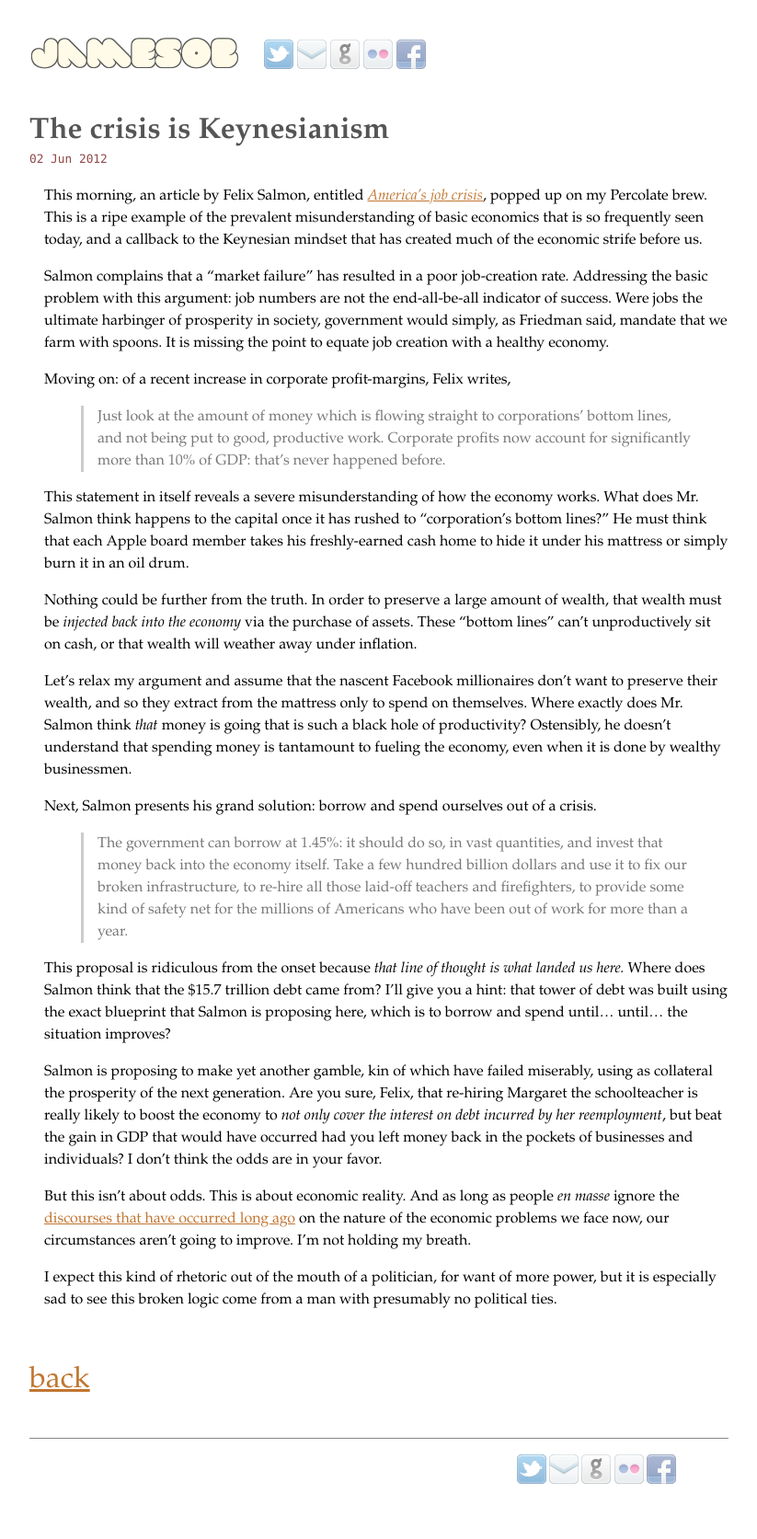
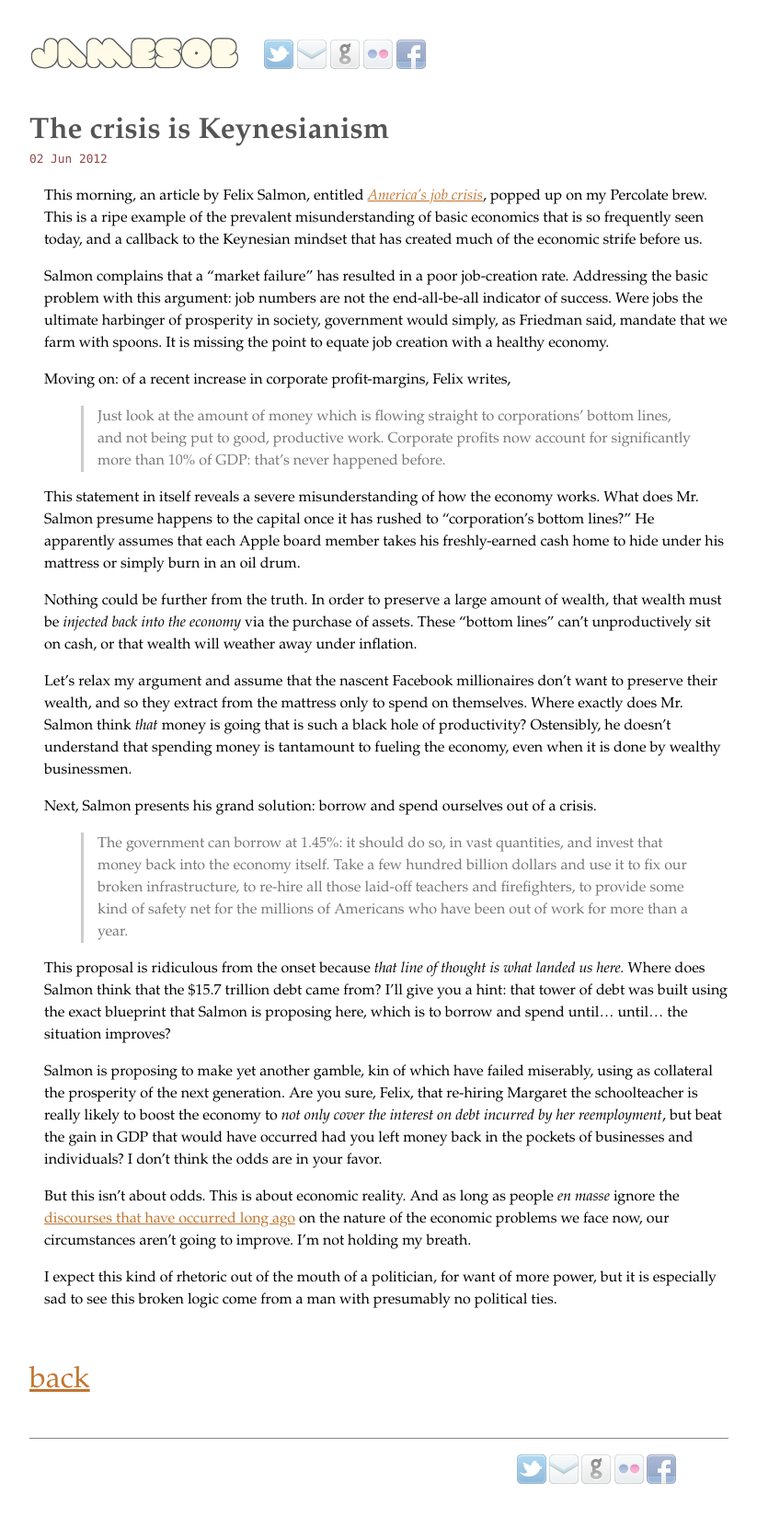
Before and after one commit to jamesob/jamesob.github.io, a Jekyll site: the page built from _posts/2012-6-2-salmons-crisis.md, in a window 1280 px wide. Shown: the whole page at 92% size, without its empty margins (238-1061 px from the left). Built offline with Jekyll 4.4.1, drawn with Linux system fonts in a browser that asks for light colours; comment, search, counter and statistics services are not loaded.

Commit message:
grammar fixes

```diff
--- a/_posts/2012-6-2-salmons-crisis.md
+++ b/_posts/2012-6-2-salmons-crisis.md
@@ -25,10 +25,10 @@ Moving on: of a recent increase in corporate profit-margins, Felix writes,
 > before.
 
 This statement in itself reveals a severe misunderstanding of how the economy
-works. What does Mr. Salmon think happens to the capital once it has rushed to
-"corporation's bottom lines?" He must think that each Apple board member takes
-his freshly-earned cash home to hide it under his mattress or simply burn it
-in an oil drum.
+works. What does Mr. Salmon presume happens to the capital once it has rushed
+to "corporation's bottom lines?" He apparently assumes that each Apple board
+member takes his freshly-earned cash home to hide under his mattress or
+simply burn in an oil drum.
 
 Nothing could be further from the truth. In order to preserve a large amount of
 wealth, that wealth must be *injected back into the economy* via the purchase
```
